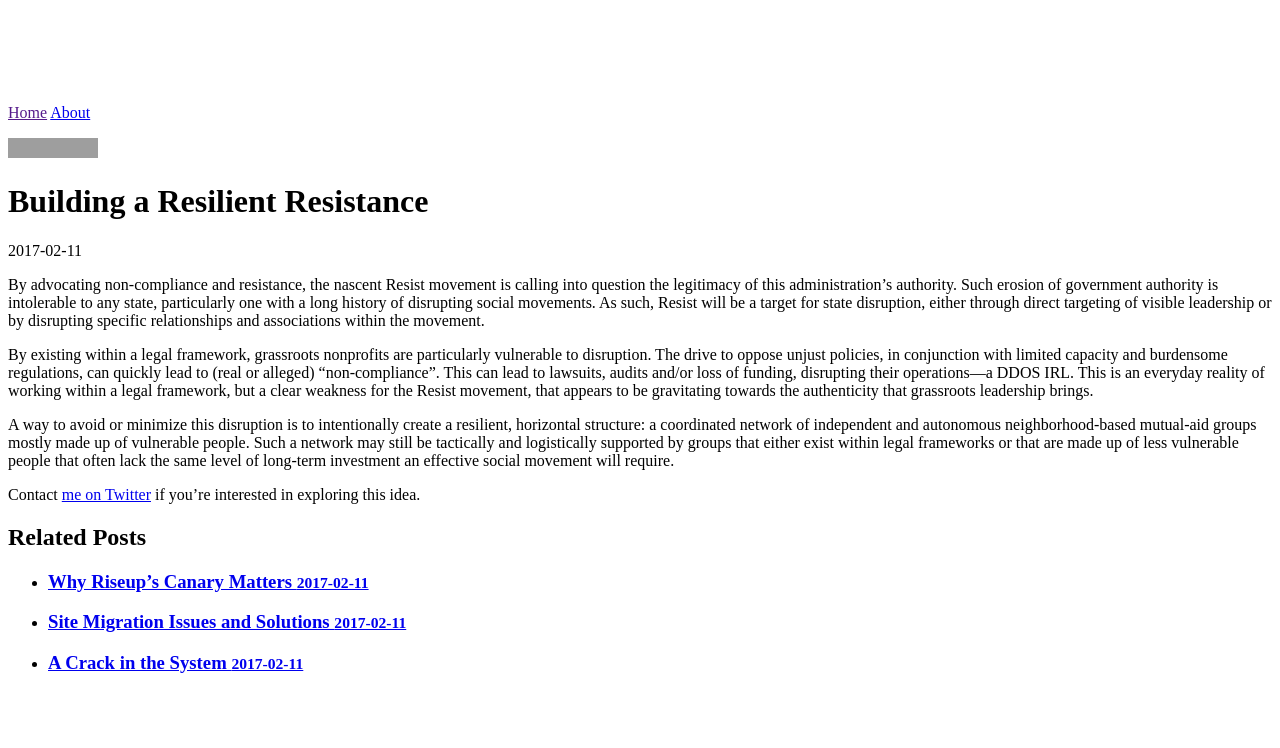
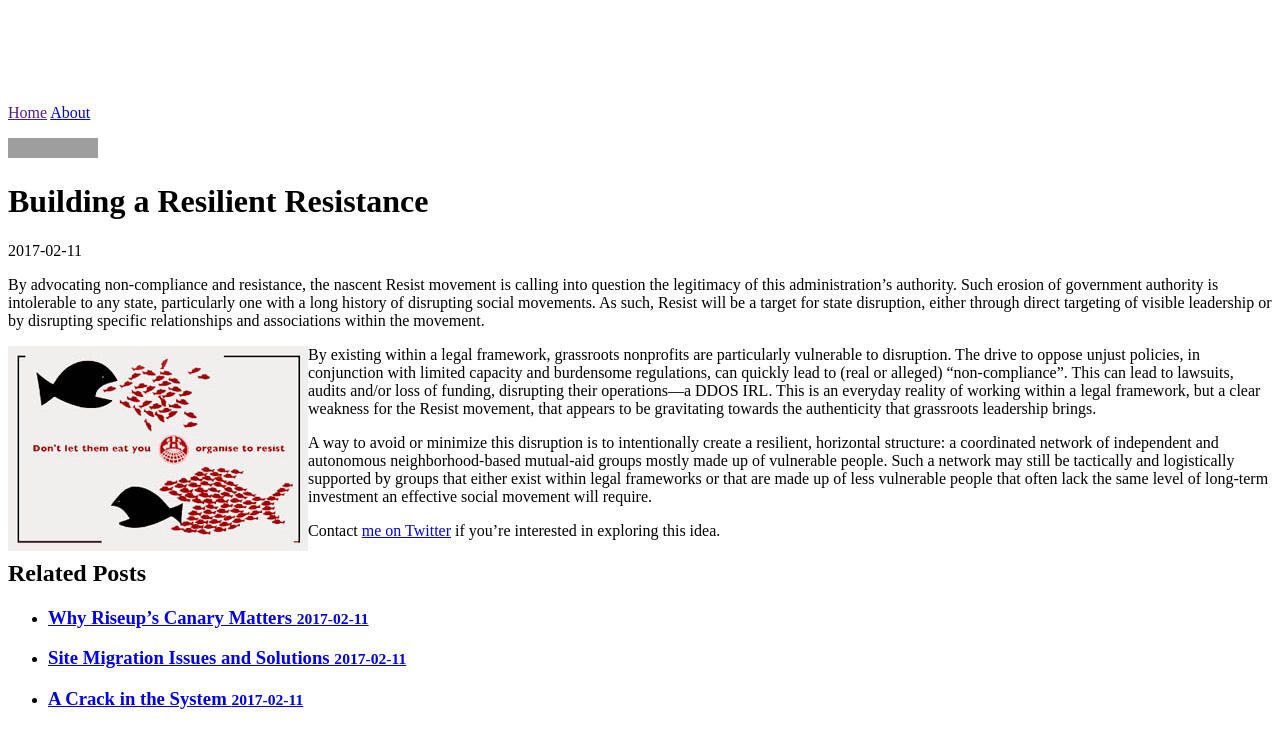
Before and after one commit to chema/sanfranciscan, a Jekyll site: the page built from _posts/2017-02-11-building-a-resilient-resistance.md, in a window 1280 px wide. Shown: the top 748 px of the page. Built offline with Jekyll 4.4.1, drawn with Linux system fonts in a browser that asks for light colours; comment, search, counter and statistics services are not loaded; grey boxes are pictures that could not be loaded.

Commit message:
Update 2017-02-11-building-a-resilient-resistance.md

```diff
--- a/_posts/2017-02-11-building-a-resilient-resistance.md
+++ b/_posts/2017-02-11-building-a-resilient-resistance.md
@@ -6,7 +6,7 @@ title: Building a Resilient Resistance
 
 By advocating non-compliance and resistance, the nascent Resist movement is calling into question the legitimacy of this administration's authority. Such erosion of government authority is intolerable to any state, particularly one with a long history of disrupting social movements. As such, Resist will be a target for state disruption, either through direct targeting of visible leadership or by disrupting specific relationships and associations within the movement.
 
-By existing within a legal framework, grassroots nonprofits are particularly vulnerable to disruption. The drive to oppose unjust policies, in conjunction with limited capacity and burdensome regulations, can quickly lead to (real or alleged) "non-compliance". This can lead to lawsuits, audits and/or loss of funding, disrupting their operations—a DDOS IRL. This is an everyday reality of working within a legal framework, but a clear weakness for the Resist movement, that appears to be gravitating towards the authenticity that grassroots leadership brings.
+<img align="left" src="http://chema.sanfranciscan.org/public/img/wobblyfishsm.jpeg"> By existing within a legal framework, grassroots nonprofits are particularly vulnerable to disruption. The drive to oppose unjust policies, in conjunction with limited capacity and burdensome regulations, can quickly lead to (real or alleged) "non-compliance". This can lead to lawsuits, audits and/or loss of funding, disrupting their operations—a DDOS IRL. This is an everyday reality of working within a legal framework, but a clear weakness for the Resist movement, that appears to be gravitating towards the authenticity that grassroots leadership brings.
 
 A way to avoid or minimize this disruption is to intentionally create a resilient, horizontal structure: a coordinated network of independent and autonomous neighborhood-based mutual-aid groups mostly made up of vulnerable people. Such a network may still be tactically and logistically supported by groups that either exist within legal frameworks or that are made up of less vulnerable people that often lack the same level of long-term investment an effective social movement will require.
 
```
